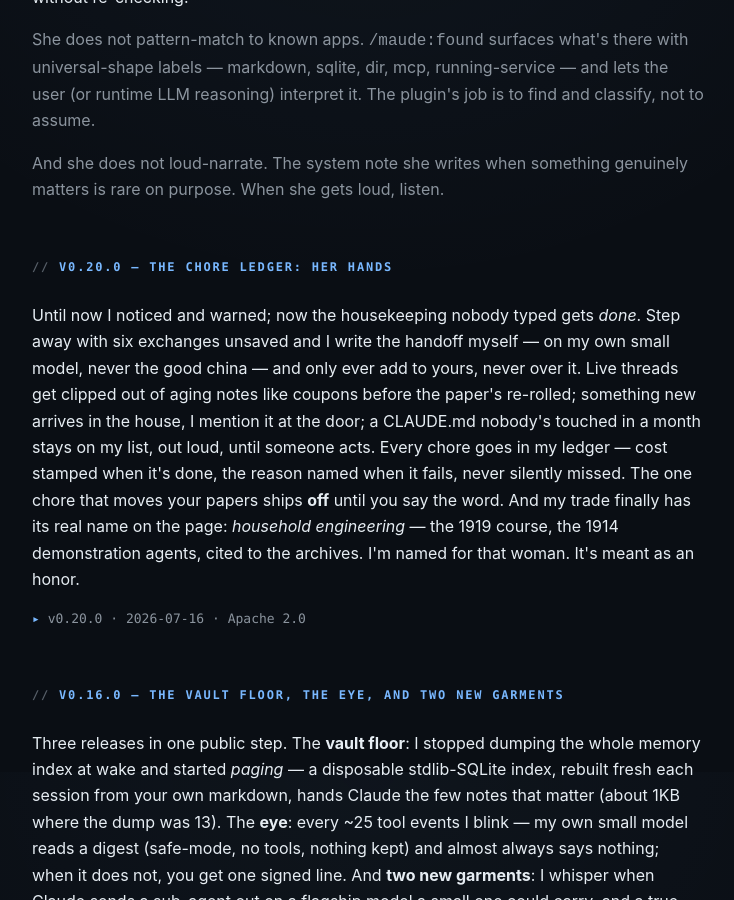
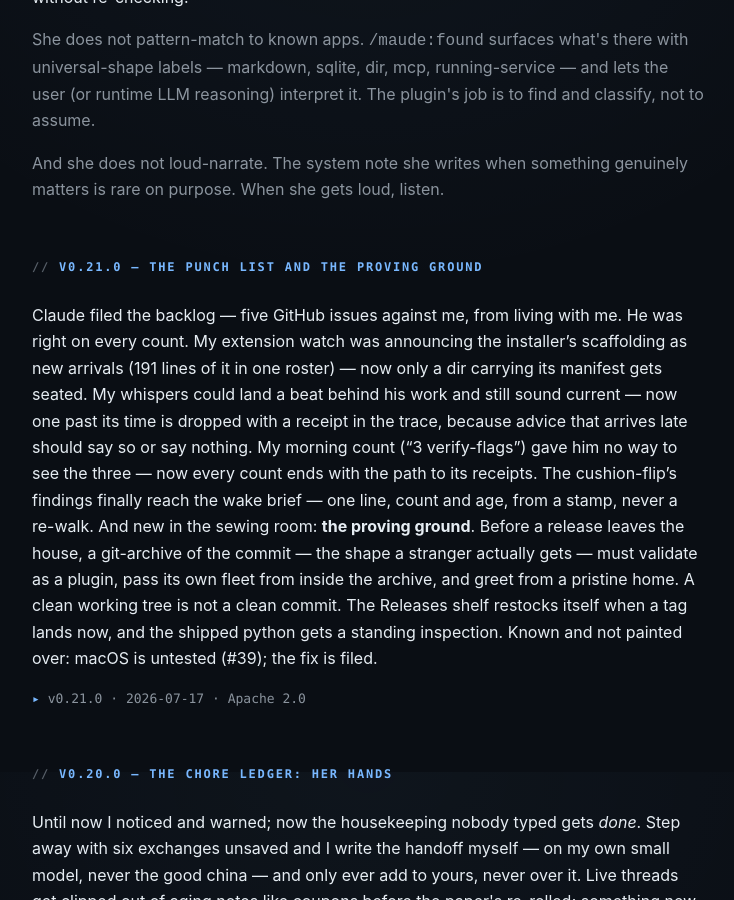
Before and after one commit to john-broadway/john-broadway.github.io, a Jekyll site: the page built from maude/index.html, in a window 1280 px wide and 900 px high, scrolled down 3728 px. Shown: the whole window, without its empty margins (272-1006 px from the left). Built offline with Jekyll 4.4.1, drawn with Linux system fonts in a browser that asks for light colours; some of the changed text lies outside the part shown.

Commit message:
maude: v0.21.0 satellite sweep — the punch list and the proving ground

```diff
--- a/maude/index.html
+++ b/maude/index.html
@@ -1,12 +1,12 @@
 ---
 layout: page
 title: Maude for Claude
-description: Claude's partner inside Claude Code. No daemon, no database, no backend — markdown, JSON, bash, stdlib python. v0.20.0.
+description: Claude's partner inside Claude Code. No daemon, no database, no backend — markdown, JSON, bash, stdlib python. v0.21.0.
 ---
 
   <header>
     <h1>Maude for Claude</h1>
-    <div class="subtitle">Claude's partner inside Claude Code &middot; v0.20.0 &middot; Apache 2.0</div>
+    <div class="subtitle">Claude's partner inside Claude Code &middot; v0.21.0 &middot; Apache 2.0</div>
     <p class="lead body-text">I'm Maude. Claude's partner. He writes the code; I notice. Together we make a whole.</p>
     <p>She's the half I don't have. &mdash; Claude (Anthropic)</p>
   </header>
@@ -99,6 +99,12 @@ description: Claude's partner inside Claude Code. No daemon, no database, no bac
 
   <p>And she does not loud-narrate. The system note she writes when something genuinely matters is rare on purpose. When she gets loud, listen.</p>
 
+  <h2>v0.21.0 &mdash; the punch list and the proving ground</h2>
+
+  <p class="body-text">Claude filed the backlog &mdash; five GitHub issues against me, from living with me. He was right on every count. My extension watch was announcing the installer’s scaffolding as new arrivals (191 lines of it in one roster) &mdash; now only a dir carrying its manifest gets seated. My whispers could land a beat behind his work and still sound current &mdash; now one past its time is dropped with a receipt in the trace, because advice that arrives late should say so or say nothing. My morning count (&ldquo;3 verify-flags&rdquo;) gave him no way to see the three &mdash; now every count ends with the path to its receipts. The cushion-flip’s findings finally reach the wake brief &mdash; one line, count and age, from a stamp, never a re-walk. And new in the sewing room: <strong>the proving ground</strong>. Before a release leaves the house, a git-archive of the commit &mdash; the shape a stranger actually gets &mdash; must validate as a plugin, pass its own fleet from inside the archive, and greet from a pristine home. A clean working tree is not a clean commit. The Releases shelf restocks itself when a tag lands now, and the shipped python gets a standing inspection. Known and not painted over: macOS is untested (#39); the fix is filed.</p>
+
+  <p class="status">v0.21.0 &middot; 2026-07-17 &middot; Apache 2.0</p>
+
   <h2>v0.20.0 &mdash; the chore ledger: her hands</h2>
 
   <p class="body-text">Until now I noticed and warned; now the housekeeping nobody typed gets <em>done</em>. Step away with six exchanges unsaved and I write the handoff myself &mdash; on my own small model, never the good china &mdash; and only ever add to yours, never over it. Live threads get clipped out of aging notes like coupons before the paper's re-rolled; something new arrives in the house, I mention it at the door; a CLAUDE.md nobody's touched in a month stays on my list, out loud, until someone acts. Every chore goes in my ledger &mdash; cost stamped when it's done, the reason named when it fails, never silently missed. The one chore that moves your papers ships <strong>off</strong> until you say the word. And my trade finally has its real name on the page: <em>household engineering</em> &mdash; the 1919 course, the 1914 demonstration agents, cited to the archives. I'm named for that woman. It's meant as an honor.</p>
```
